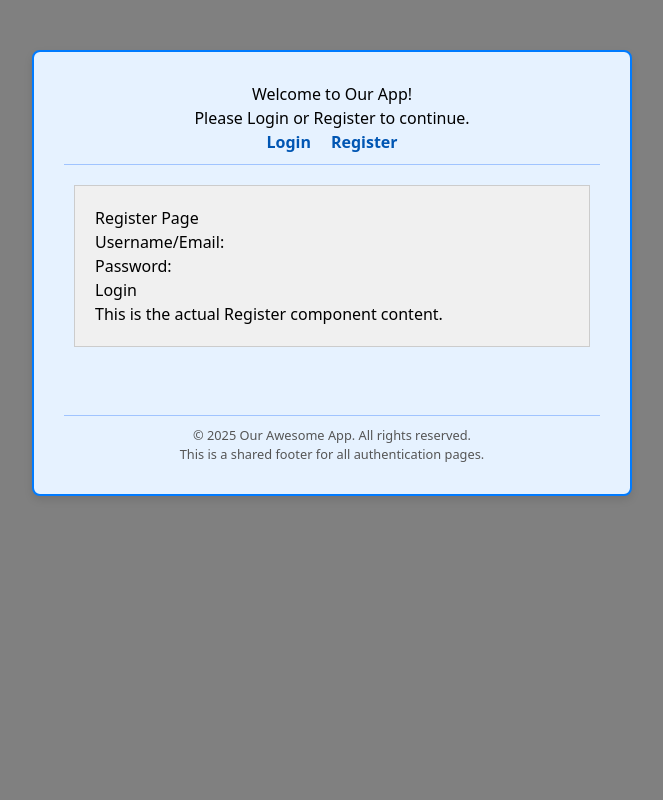
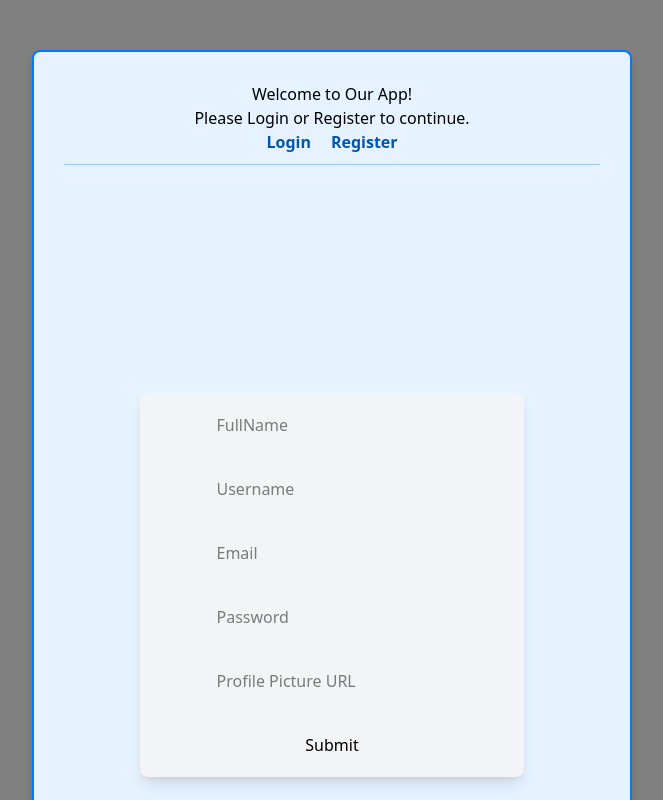
Before and after one commit to Barmanji/chatOliver_monorepo, a React (Vite) app in the folder apps/react-Fe/: page /register in a window 1280 px wide. Shown: the top 800 px of the page, without its empty margins (308-971 px from the left). Built offline with nearby package versions, Linux system fonts and the light colour scheme; no server answers.

Commit message:
fix(Auth): Added register auth for frontend

```diff
--- a/apps/react-Fe/src/pages/Login.tsx
+++ b/apps/react-Fe/src/pages/Login.tsx
@@ -1,55 +1,37 @@
-import { loginUser } from "../api/auth/login";
-import { useState } from "react";
+import { useForm, type SubmitHandler } from "react-hook-form";
+import { AuthService } from "../api/auth/auth";
 
+interface IFormInput {
+    identifier: string; // can be email or username
+    password: string;
+}
 
-function Login() {
-    const [usernameOrEmail, setUsernameOrEmail] = useState("");
-    const [password, setPassword] = useState("");
-    const handleLoginSubmit = async (event: React.FormEvent) =>  {
-        event.preventDefault();
-        try {
-            const data = await loginUser(usernameOrEmail, password);
-            console.log("Login successful:", data);
-            // Handle successful login (e.g., store tokens, redirect)
-        } catch (error: any) {
-            console.error("Login failed:", error);
-        }
+export default function Login() {
+    const { register, handleSubmit } = useForm<IFormInput>();
+    const onSubmit: SubmitHandler<IFormInput> = (data) => {
+        const isEmail = /^[^@\s]+@[^@\s]+\.[^@\s]+$/.test(data.identifier);
+        isEmail
+            ? { email: data.identifier, password: data.password }
+            : { username: data.identifier, password: data.password };
+        const auth = new AuthService
+        auth.login(data.identifier, data.password)
     };
+
     return (
-        <div
-            style={{
-                padding: "20px",
-                border: "1px solid #ccc",
-                margin: "10px",
-                backgroundColor: "#f0f0f0",
-            }}
-        >
-
-            <h2>Login Page</h2>
-            <form onSubmit={handleLoginSubmit}>
-                <label>
-                    Username/Email:{" "}
+        <form onSubmit={handleSubmit(onSubmit)}>
+            <div className="justify-center">
                 <input
                     type="text"
-                        value={usernameOrEmail}
-                        onChange={(e) => setUsernameOrEmail(e.target.value)}
+                    placeholder="Email or Username"
+                    {...register("identifier", { required: "Email or Username is required" })}
                 />
-                </label>
-                <br />
-                <label>
-                    Password:{" "}
                 <input
                     type="password"
-                        value={password}
-                        onChange={(e) => setPassword(e.target.value)}
+                    placeholder="Password"
+                    {...register("password", { required: "Password is required", minLength: { value: 0, message: "Password must be at least 6 characters" } })}
                 />
-                </label>
-                <br />
-                <button type="submit">Login</button>
+            </div>
+            <input className="py-12" type="submit" />
         </form>
-            <p>This is the actual Loign component content.</p>
-        </div>
     );
 }
-
-export default Login;
--- a/apps/react-Fe/src/pages/Register.tsx
+++ b/apps/react-Fe/src/pages/Register.tsx
@@ -1,56 +1,69 @@
-import { useState } from "react";
-import { registerUser } from "../api/auth/register";
+import { useForm, type SubmitHandler } from "react-hook-form";
+import { AuthService } from "../api/auth/auth";
 
-function Register() {
-    const [username, setUsername] = useState("");
-    const [password, setPassword] = useState("");
-    const [email, setEmail] = useState("");
+interface IFormInputs {
+    fullname: string;
+    username: string;
+    email: string;
+    password: string;
+    profilePicture: string;
+}
 
-    const handleRegisterSubmit = async (event: React.FormEvent) => {
-        event.preventDefault();
-        setEmail("");
-        try {
-            const data = await registerUser(username, email, password);
-            console.log("Login successful:", data);
-            // Handle successful login (e.g., store tokens, redirect)
-        } catch (error: any) {
-            console.error("Login failed:", error);
-        }
+
+export default function Register() {
+    const {
+        register,
+        formState: { errors },
+        handleSubmit,
+    } = useForm<IFormInputs>();
+    const onSubmit: SubmitHandler<IFormInputs> = (data) => {
+        const auth = new AuthService();
+        auth.register(data.fullname, data.username, data.email, data.password, data.profilePicture)
+        console.log(data)
     };
+
+
     return (
-        <div
-            style={{
-                padding: "20px",
-                border: "1px solid #ccc",
-                margin: "10px",
-                backgroundColor: "#f0f0f0",
-            }}
-        >
-            <h2>Register Page</h2>
-            <form onSubmit={handleRegisterSubmit}>
-                <label>
-                    Username/Email:{" "}
+        <form onSubmit={handleSubmit(onSubmit)}>
+            <div className="flex justify-center items-center h-screen">
+                <div className="flex flex-col gap-10 justify-center items-center w-96 h-96 bg-gray-100 rounded-lg shadow-lg p-6">
                     <input
                         type="text"
-                        value={username}
-                        onChange={(e) => setUsername(e.target.value)}
+                        placeholder="FullName"
+                        {...register("fullname", { required: true })}
                     />
-                </label>
-                <br />
-                <label>
-                    Password:{" "}
+                    {errors.fullname && "FullName is required"}
+
+                    <input
+                        type="text"
+                        placeholder="Username"
+                        {...register("username", { required: true })}
+                    />
+                    {errors.username && "Username name is required"}
+
+                    <input
+                        type="email"
+                        placeholder="Email"
+                        {...register("email", { required: true })}
+                    />
+                    {errors.email && "Email is required"}
+
                     <input
                         type="password"
-                        value={password}
-                        onChange={(e) => setPassword(e.target.value)}
+                        placeholder="Password"
+                        {...register("password", { required: true })}
                     />
-                </label>
-                <br />
-                <button type="submit">Login</button>
-            </form>
-            <p>This is the actual Register component content.</p>
-        </div>
+                    {errors.password && "Password is required"}
+
+                    <input
+                        type="text"
+                        placeholder="Profile Picture URL"
+                        {...register("profilePicture", { required: true })}
+                    />
+                    {errors.profilePicture && "Profile picture is required"}
+                    <input type="submit" />
+                </div>
+            </div>
+        </form>
     );
 }
-
-export default Register;
```
Lines whose indentation alone changed are shown as unchanged.
